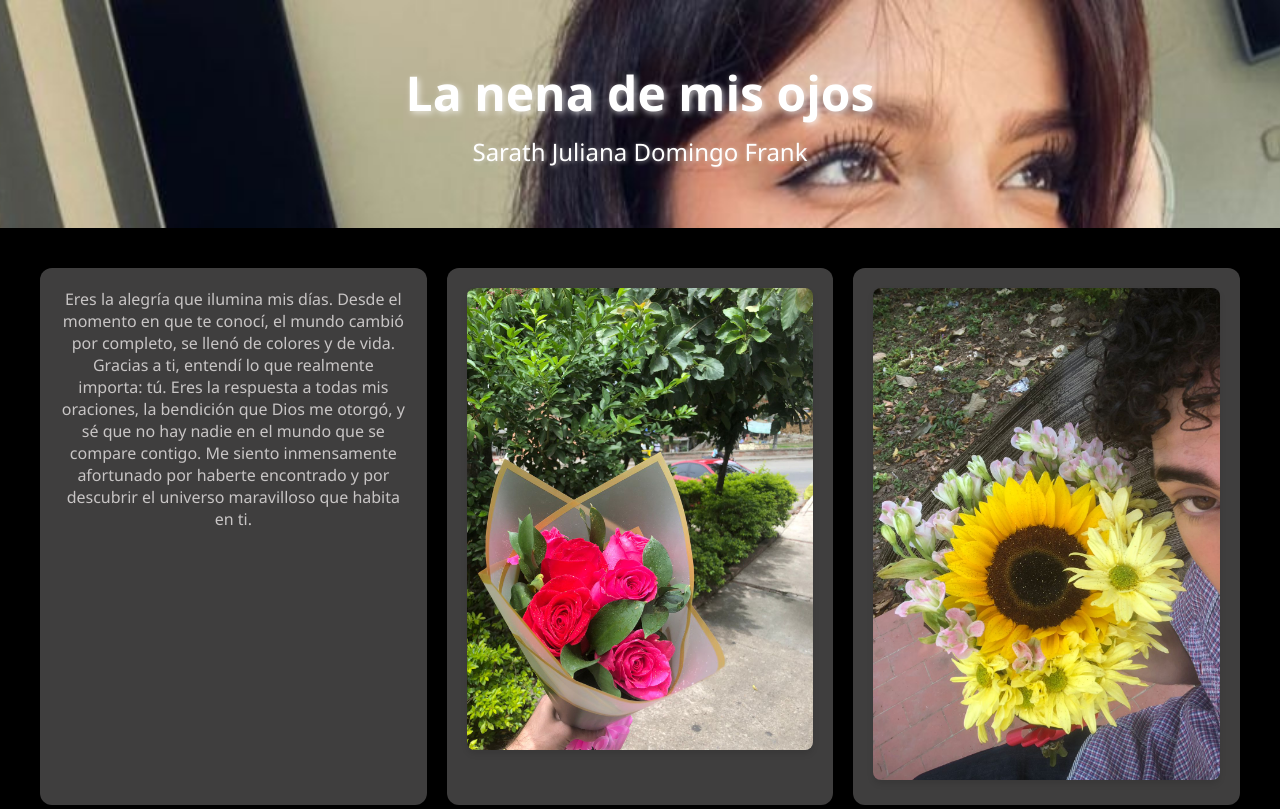
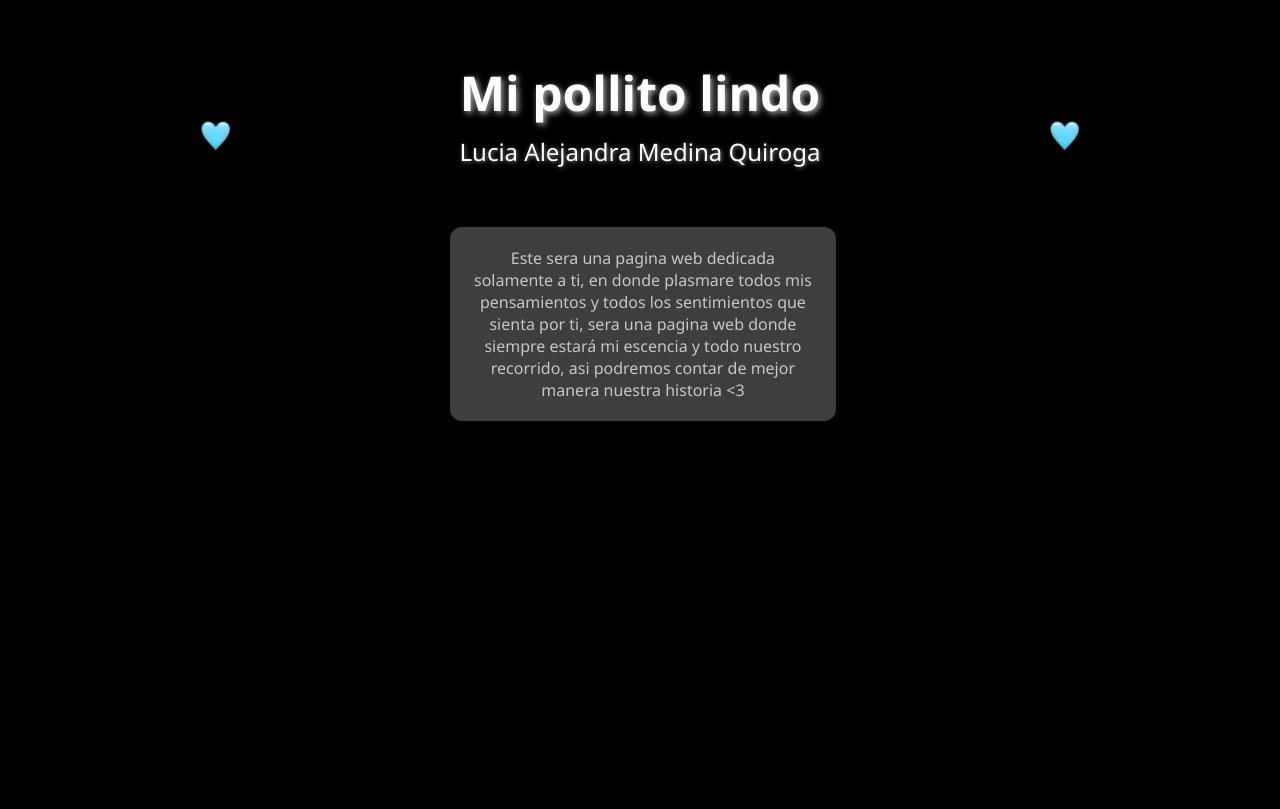
Before and after one commit to youngdigger/juli, a website: page index.html in a window 1280 px wide. Shown: the top 809 px of the page. Drawn offline with Linux system fonts and the light colour scheme.

Commit message:
pagina de mi bebe

```diff
--- a/index.html
+++ b/index.html
@@ -9,20 +9,27 @@
 </head>
 <body>
     <header>
-        <h1>La nena de mis ojos</h1>
-        <p class="subtitle">Sarath Juliana Domingo Frank</p>
+        <h1>Mi pollito lindo</h1>
+        <p class="subtitle">Lucia Alejandra Medina Quiroga</p>
+        <img src="corazon_izquierda.png" alt="Sofía sonriendo" class="corazaon_izq">
+        <img src="corazon_derecha.png" alt="Sofía sonriendo" class="corazon_derecha">
+
+
     </header>
+
 
     <div class="container">
 
         <div class="block block4">
 
-            <p>Eres la alegría que ilumina mis días. Desde el momento en que te conocí, el mundo cambió por completo, se llenó de colores y de vida. Gracias a ti, entendí lo que realmente importa: tú. Eres la respuesta a todas mis oraciones, la bendición que Dios me otorgó, y sé que no hay nadie en el mundo que se compare contigo. Me siento inmensamente afortunado por haberte encontrado y por descubrir el universo maravilloso que habita en ti.</p>
+            <p>Este sera una pagina web dedicada solamente a ti, en donde plasmare todos mis pensamientos y todos los sentimientos que sienta por ti,
+                sera una pagina web donde siempre estará mi escencia y todo nuestro recorrido, asi podremos contar de mejor manera nuestra historia <3
+           </p>
         </div>
 
 
 
-        <div class="block block2">
+        <!-- <div class="block block2">
             <img src="flores.jpeg" alt="Sofía sonriendo" class="photo">
          </div>
         <div class="block block3">
@@ -33,8 +40,8 @@
         </div>
 
         <div class="block block4">
-            <!-- <h3>Viajes Inolvidables</h3> -->
-            <p>Eres la flor más bella que existe, y cada vez que contemplo una flor, no puedo evitar pensar en ti. En cada pétalo veo tu reflejo, y me recuerdan que eres la más hermosa de todas.
+             <h3>Viajes Inolvidables</h3> -->
+            <!-- <p>Eres la flor más bella que existe, y cada vez que contemplo una flor, no puedo evitar pensar en ti. En cada pétalo veo tu reflejo, y me recuerdan que eres la más hermosa de todas.
                 <HR class="linea"></HR>
                 <p>recuerdo el primer dia que te vi, recuerdo que ese dia estabamos en un mirador contemplando las estrellas, no podia parar de mirarte y aunque quisiera, jamas apartaria mi mirada de ti, eres ese click que me hacia falta.</p>
             </p>
@@ -44,8 +51,8 @@
 
         </div>
         <div class="block block6">
-            <!-- <h2>Tus Logros</h2> -->
-            <p>Desde el momento en que
+            <h2>Tus Logros</h2> -->
+            <!-- <p>Desde el momento en que
                 entraste en mi vida, todo cambió de manera mágica. Eres como un rayo de sol que ilumina los
                 días más oscuros, transformando cada instante en un recuerdo preciado. Cada palabra que compartimos, cada risa que resuena, me recuerda que la vida es un her
                 moso regalo. En ti he encontrado no solo a alguien a quien amar, sino a una compañera, una musa y una amiga. Me siento increíblemente afortunado de conocer tu
@@ -55,18 +62,18 @@
             </p>
             <p class="abajito">Gracias por todo, Gracias por ser ese angelito que llego cuando mas lo necesitaba, decirte te amo me sabe muy sim
                 ple asi que solo ven conmigo y te mostrare lo que es el amor sincero</p>
-
-
-        <div class="block block7">
+      -->
+<!--
+       <div class="block block7">
             <img src="sara.chiquita.jpeg" alt="Sofía logrando algo especial" class="photo">
         </div>
-   </div>
+   </div>  -->
 
 
 
 
-    <footer>
-        <p>&copy; Con amor .N</p>
-    </footer>
+    <!-- <footer>
+        <!-- <p>&copy; Con amor .N</p> -->
+    <!-- </footer> -->
 </body>
 </html>
--- a/styles.css
+++ b/styles.css
@@ -11,14 +11,37 @@ body {
 }
 
 header {
-    background-image: url('WhatsApp\ Image\ 2024-10-13\ at\ 20.42.45.jpeg'); /* Asegúrate de que esta ruta sea correcta */
-    background-size: cover; /* Cambia a contain en pantallas más pequeñas si deseas que la imagen se ajuste completamente */
-    background-position: center; /* Centra la imagen */
+
+
     color: white;
     text-align: center;
     padding: 60px 20px;
+    /* width: 670px; */
+    /* height: auto; */
+    margin: 0 auto;
+    position: relative;
+
 }
+.corazon_derecha{
 
+    position: relative;
+    bottom: 7vw;
+    left: 20vw;
+    width: 26vw;
+    height: auto;
+
+
+}
+.corazaon_izq{
+
+    position: relative;
+    bottom: 7vw;
+    right: 20vw;
+    width: 26vw;
+    height: auto;
+
+
+}
 header h1 {
     font-size: 3rem;
     text-shadow: 2px 2px 6px rgba(255, 255, 255, 0.7);
@@ -46,7 +69,12 @@ header h1 {
     text-align: center;
     color: #c8c5c5;
 }
+.block4{
 
+position: relative;
+left: 32vw;
+bottom: 14vw;
+}
 .photo {
     width: 100%;
     height: auto; /* Mantiene la relación de aspecto */
```
Also changed, not shown: corazon_derecha.png (added), corazon_izquierda.png (added), hearth_1.jpeg (added), hearts.jpeg (added).
